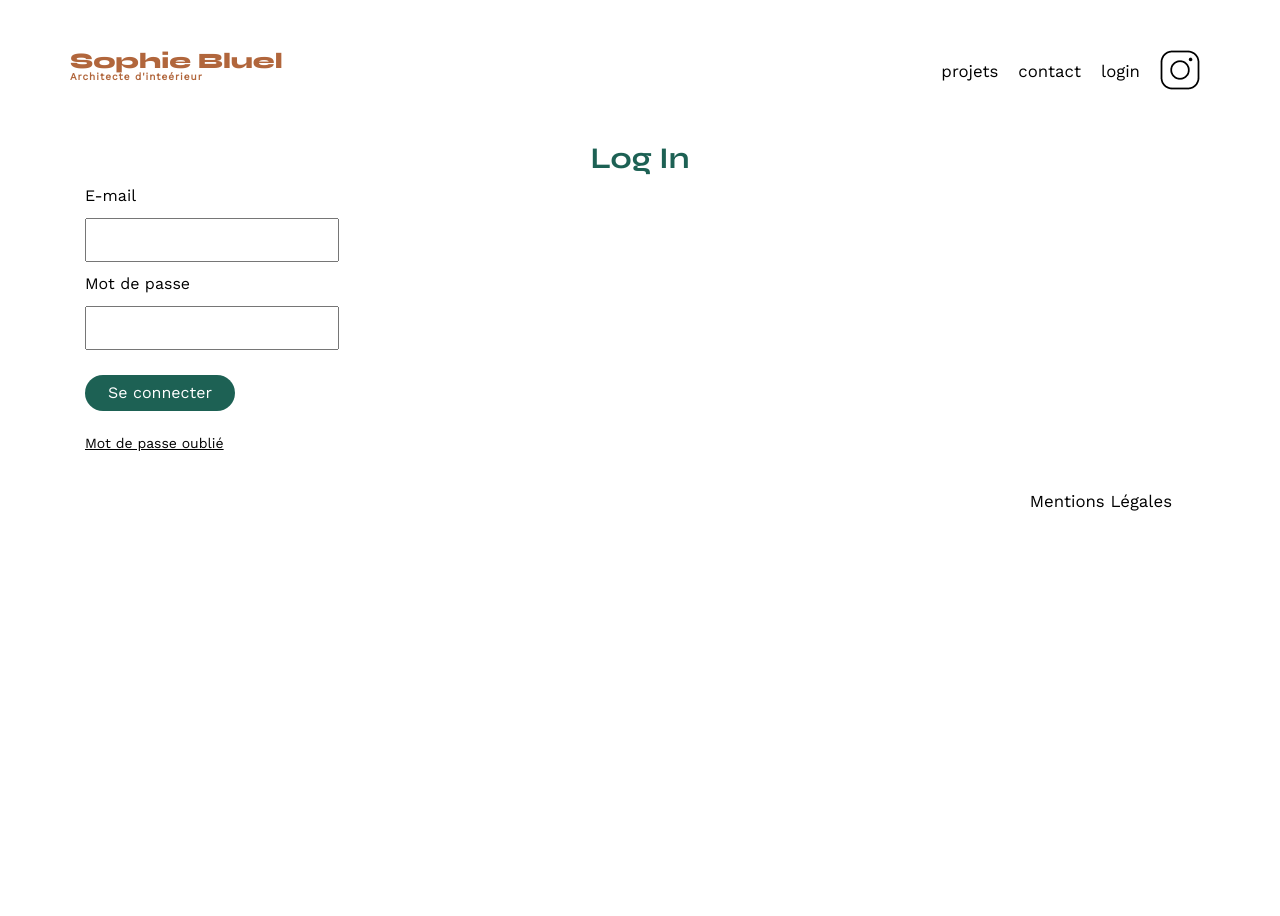
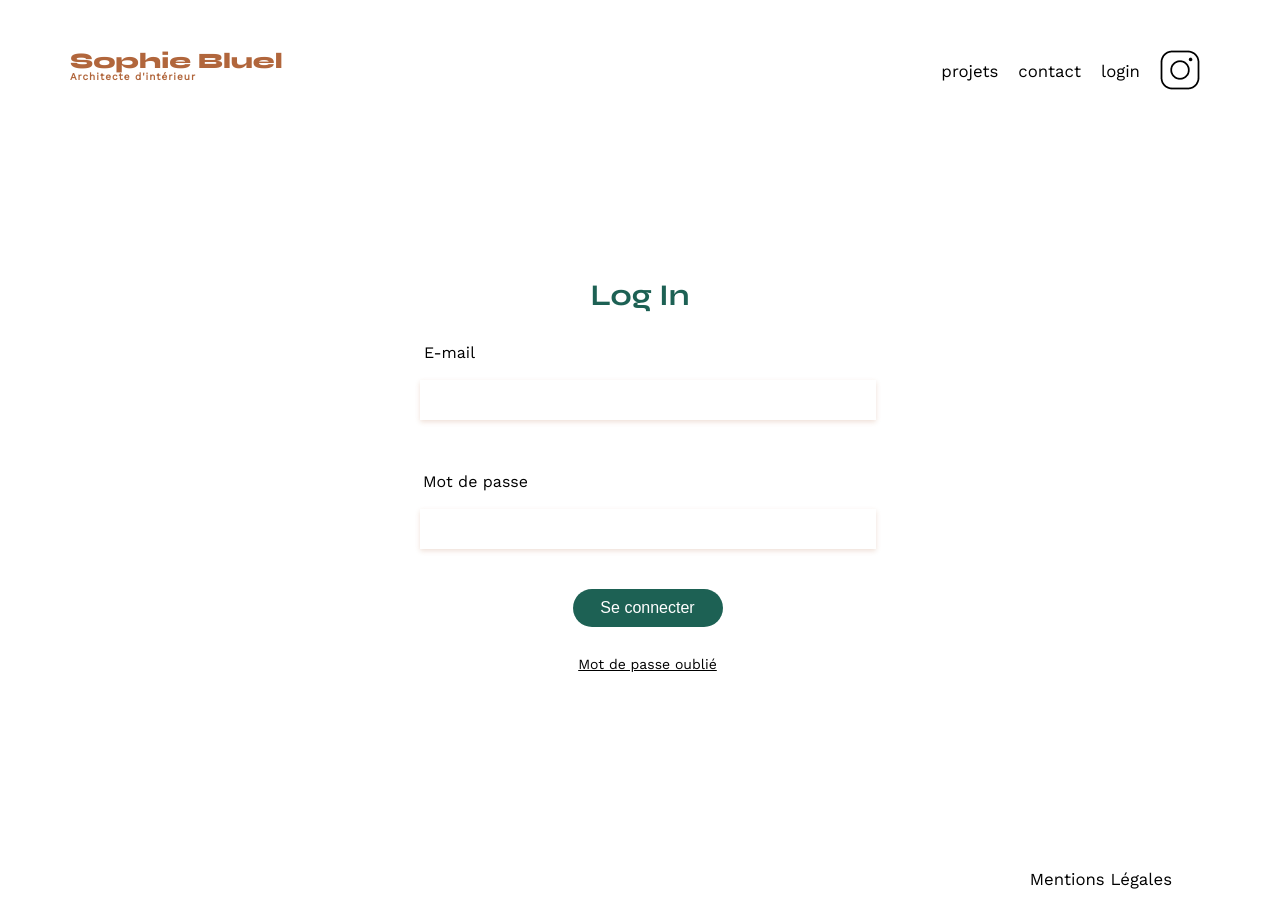
Before and after one commit to AudreyYuedra/ArchiWebos_OC_P6, a plain HTML site: page FrontEnd/login.html in a window 1280 px wide. Before the commit the page ends 800 px from the top, so only its background shows below. Drawn offline with nearby package versions, Linux system fonts and the light colour scheme.

Commit message:
finition design login

```diff
--- a/FrontEnd/assets/login.css
+++ b/FrontEnd/assets/login.css
@@ -6,6 +6,9 @@
 main {
     display: flex;
     flex-direction: column;
+    justify-content: center;
+    align-items: center;
+    height: 700px;
 }
 h2 {
     text-align: center;
@@ -13,32 +16,45 @@ h2 {
 form {
     display: flex;
     flex-direction: column;
-    justify-content: center;
-    margin: 15px;
+    align-items: center;
+    width: 40%;
+    margin: 35px;
+    margin-left: 50px;
 }
 form label {
     font-size: 16px;
-    justify-content: center;
+    margin-bottom: 5px;
+}
+form .mail {
+    position: relative;
+    left: -198px;
+}
+form .mdp {
+    position: relative;
+    left: -172px;
 }
 form input {
     height: 40px;
-    width: 250px;
-    justify-content: center;
+    width: 100%;
+    margin-bottom: 40px;
+    border: none;
+    box-shadow: 0 2px 5px #B1663C;
+    opacity: 0.2;
 }
 form #btn-login {
+    display: flex;
     justify-content: center;
-}
-form a {
-    justify-content: center;
-    color: black;
-}
-#btn-login {
     width: 150px;
+    border: none;
     border-radius: 50px;
     background-color: #1D6154;
     color: white;
     font-size: 16px;
     text-align: center;
     padding: 10px 0;
-    margin: 25px 0;
 }
+form a {
+    justify-content: center;
+    color: black;
+    margin-top: 30px;
+}
--- a/FrontEnd/login.html
+++ b/FrontEnd/login.html
@@ -15,10 +15,10 @@
 </head>
 <body>
     <header>
-        <h1>Sophie Bluel <span>Architecte d'inteérieur</span></h1>
+        <h1>Sophie Bluel <span>Architecte d'intérieur</span></h1>
         <nav>
             <ul>
-                <li>projets</li>
+                <li><a href="./index.html">projets</a></li>
                 <li>contact</li>
                 <li>login</li>
                 <li><img src="./assets/icons/instagram.png" alt="Instagram"></li>
@@ -28,11 +28,11 @@
     <main>
         <h2>Log In</h2>
         <form>
-            <label>E-mail</label></br>
+            <label class="mail">E-mail</label></br>
             <input type="email"></br>
-            <label>Mot de passe</label></br>
+            <label class="mdp">Mot de passe</label></br>
             <input type="text">
-            <div id="btn-login">Se connecter</div>
+            <button id="btn-login">Se connecter</button>
             <a href="#">Mot de passe oublié</a>
         </form>
     </main>
```
Also changed, not shown: FrontEnd/index.html (+1 -1 lines).
